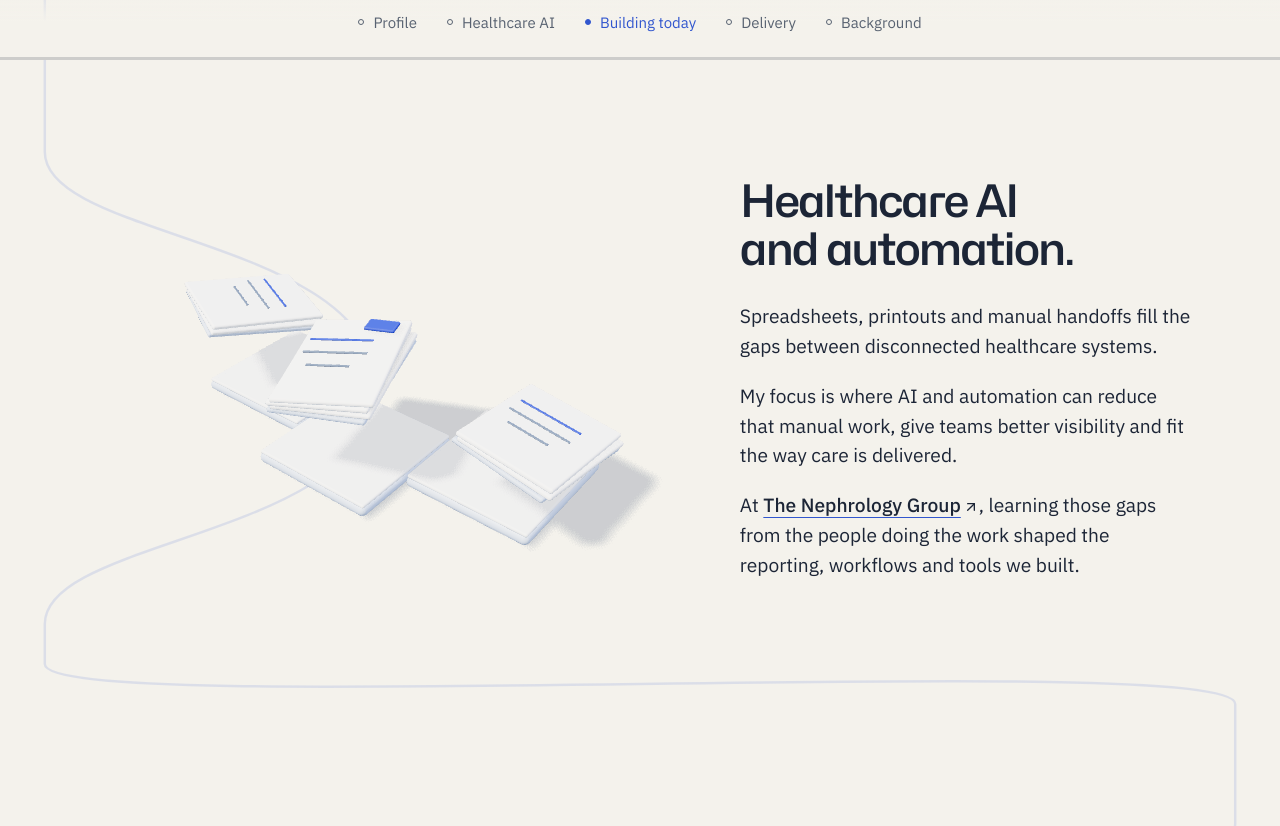
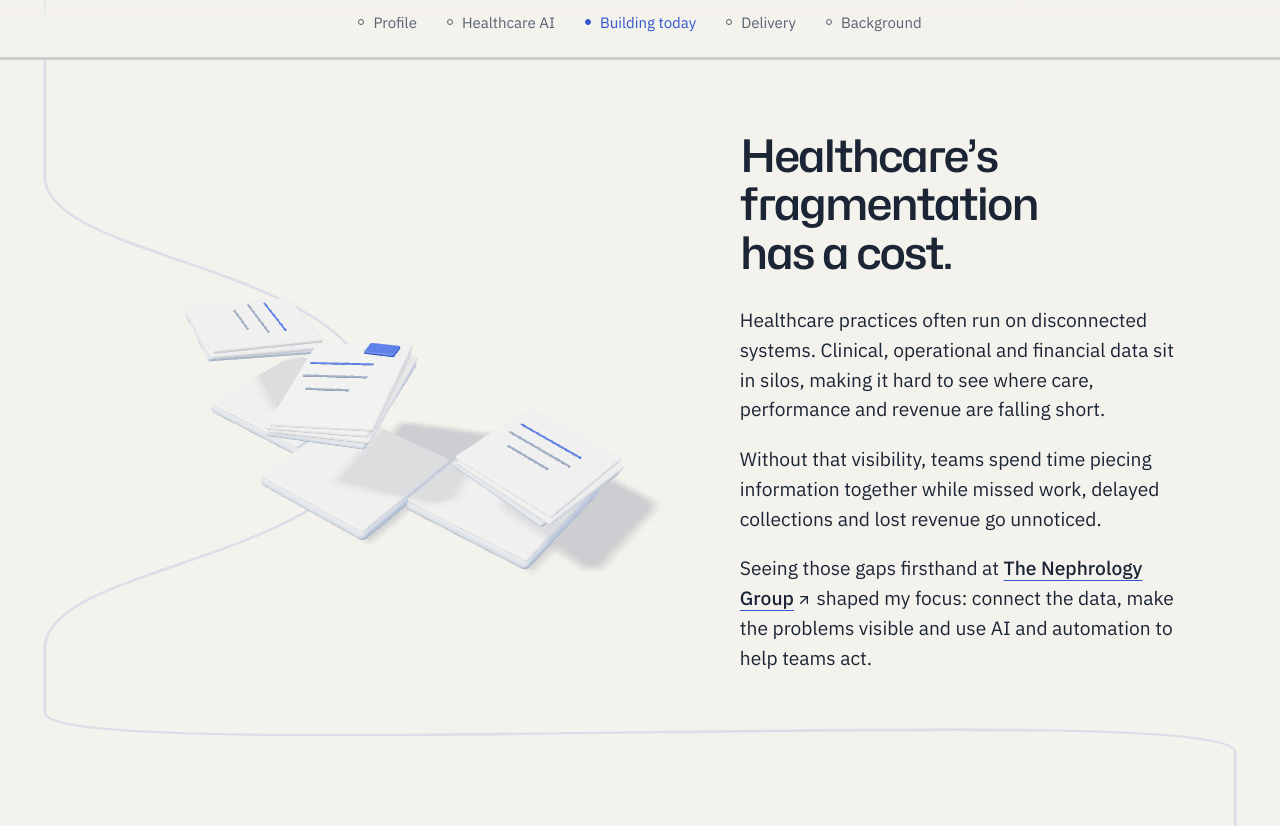
Before and after one commit to sharathkul/portfolio, a Next.js app: page / in a window 1280 px wide. Shown: the part 740-1566 px from the top of the page. Built offline with nearby package versions, Linux system fonts and the light colour scheme.

Commit message:
Focus healthcare story on fragmentation and revenue loss

```diff
--- a/app/page.tsx
+++ b/app/page.tsx
@@ -119,10 +119,10 @@ export default function Home() {
         <section className="story-part story-right" id="operations" aria-labelledby="operations-title">
           <StoryArt chapter="operations" />
           <div className="scene-copy">
-            <h2 id="operations-title">Healthcare AI and automation.</h2>
-            <p>Spreadsheets, printouts and manual handoffs fill the gaps between disconnected healthcare systems.</p>
-            <p>My focus is where AI and automation can reduce that manual work, give teams better visibility and fit the way care is delivered.</p>
-            <p>At <Company href="https://www.thenephrologygroupinc.com/">The Nephrology Group</Company>, learning those gaps from the people doing the work shaped the reporting, workflows and tools we built.</p>
+            <h2 id="operations-title">Healthcare’s fragmentation has a cost.</h2>
+            <p>Healthcare practices often run on disconnected systems. Clinical, operational and financial data sit in silos, making it hard to see where care, performance and revenue are falling short.</p>
+            <p>Without that visibility, teams spend time piecing information together while missed work, delayed collections and lost revenue go unnoticed.</p>
+            <p>Seeing those gaps firsthand at <Company href="https://www.thenephrologygroupinc.com/">The Nephrology Group</Company> shaped my focus: connect the data, make the problems visible and use AI and automation to help teams act.</p>
           </div>
         </section>
         <section className="story-part story-left" id="building" aria-labelledby="building-title">
```
